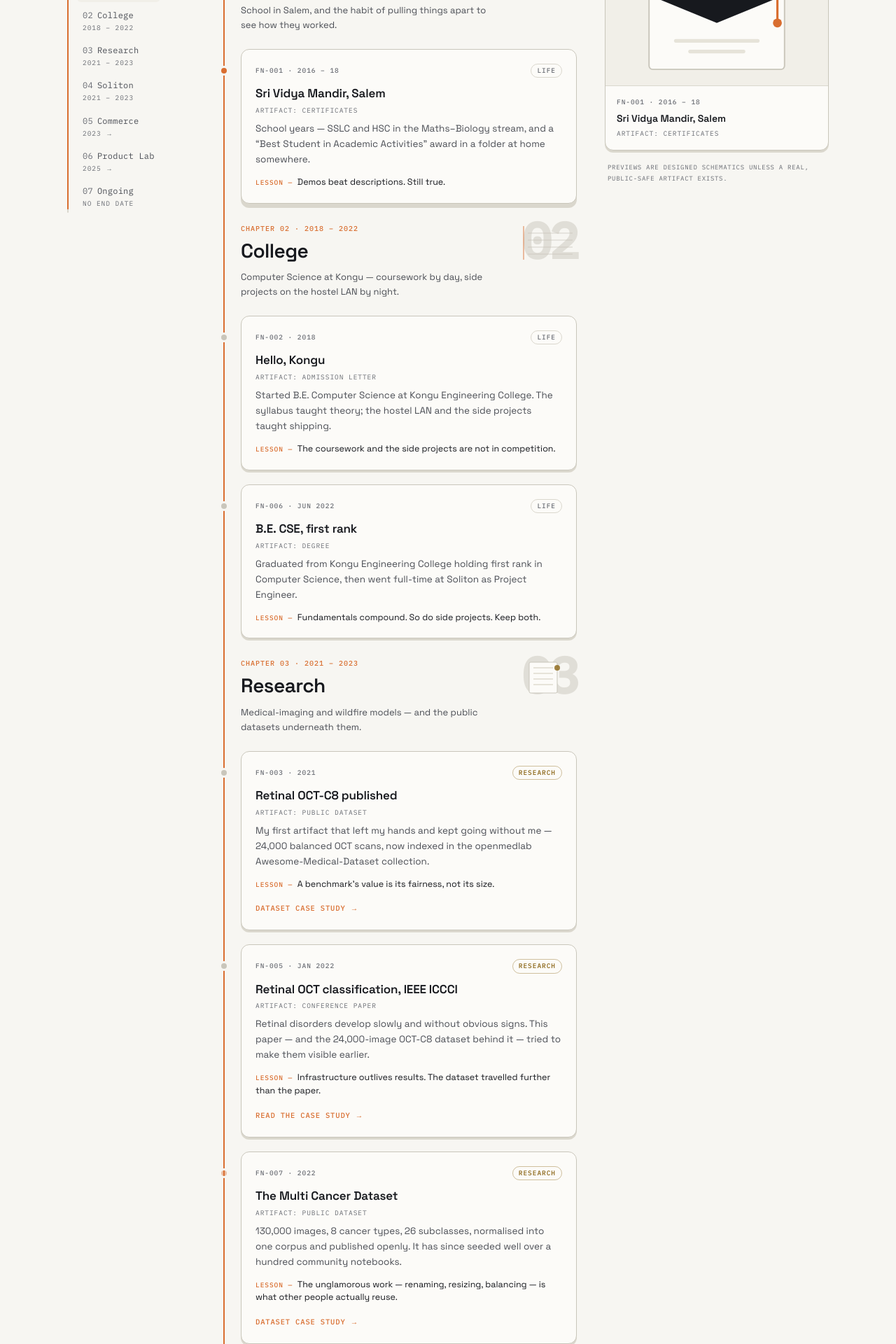
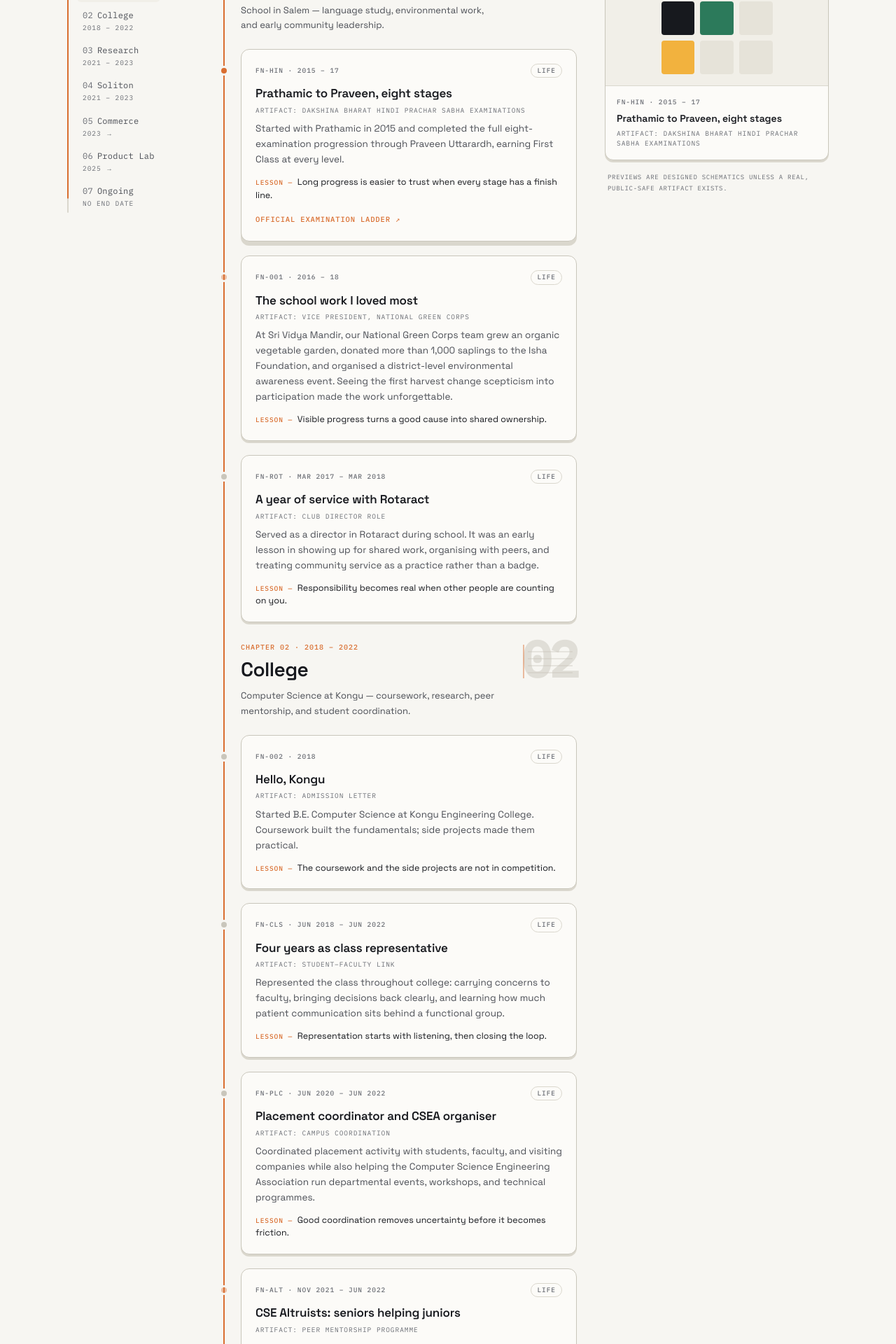
Before and after one commit to osnaren/osnaren, a Next.js app: page /story in a window 1280 px wide. Shown: the part 600-2520 px from the top of the page at 70% size. Built offline with nearby package versions, Linux system fonts and the light colour scheme.

Commit message:
feat(content): 📝 add formative milestones
- Add verified language, environmental, service, and college leadership history.\n- Summarize the strongest evidence on Resume and preserve the full narrative in Story.

```diff
--- a/src/app/resume/page.tsx
+++ b/src/app/resume/page.tsx
@@ -1,5 +1,14 @@
 import { PrintButton } from '@/components/resume/PrintButton';
-import { certifications, datasets, education, experience, languages, publications, skills } from '@/data/resume';
+import {
+  certifications,
+  datasets,
+  education,
+  experience,
+  languages,
+  leadership,
+  publications,
+  skills,
+} from '@/data/resume';
 import { site } from '@/data/site';
 
 import type { Metadata } from 'next';
@@ -183,6 +192,26 @@
             Languages: {languages.join(' · ')}
           </p>
         </section>
+
+        <section aria-labelledby="leadership-heading" className="module-card print-flat p-5 sm:col-span-2">
+          <h2
+            id="leadership-heading"
+            className="text-faint font-mono text-[9.5px] font-medium tracking-widest uppercase"
+          >
+            Block 08 — Leadership &amp; service
+          </h2>
+          <div className="mt-3 grid gap-x-6 gap-y-4 sm:grid-cols-2">
+            {leadership.map((entry) => (
+              <div key={entry.role}>
+                <div className="flex flex-wrap items-baseline justify-between gap-x-3 gap-y-0.5">
+                  <p className="text-[12.5px] leading-snug font-medium">{entry.role}</p>
+                  <p className="text-faint font-mono text-[9.5px] uppercase">{entry.period}</p>
+                </div>
+                <p className="text-muted mt-1 text-[12px] leading-relaxed">{entry.detail}</p>
+              </div>
+            ))}
+          </div>
+        </section>
       </div>
 
       <p className="text-faint mt-6 text-center font-mono text-[10px] tracking-[0.08em] uppercase print:hidden">
--- a/src/data/resume.ts
+++ b/src/data/resume.ts
@@ -132,7 +132,31 @@
   'Kaizen IoT Workshop',
   'Fundamentals of Information Security',
   'Build a Face Recognition Application using Python',
-  'Rashtrabhasha Praveen',
+  'Dakshina Bharat Hindi Prachar Sabha — 8 examinations from Prathamic through Praveen Uttarardh, First Class',
 ] as const;
 
 export const languages = ['Tamil', 'English', 'Kannada', 'Hindi'] as const;
+
+export const leadership = [
+  {
+    role: 'Vice President · National Green Corps',
+    period: '2016 — 2018',
+    detail:
+      'School garden, 1,000+ saplings donated to the Isha Foundation, and a district environmental-awareness event.',
+  },
+  {
+    role: 'Class Representative · Placement Coordinator',
+    period: '2018 — 2022',
+    detail: 'Student–faculty communication and campus placement coordination at Kongu Engineering College.',
+  },
+  {
+    role: 'Founder · CSE Altruists; Executive Member · CSEA',
+    period: '2020 — 2022',
+    detail: 'Peer mentorship for junior students and delivery of departmental technical programmes.',
+  },
+  {
+    role: 'Director · Rotaract',
+    period: '2017 — 2018',
+    detail: 'Peer-led community service and club coordination.',
+  },
+] as const;
--- a/src/data/story-chapters.ts
+++ b/src/data/story-chapters.ts
@@ -25,8 +25,8 @@
     key: 'origins',
     index: '01',
     label: 'Origins',
-    years: '2016',
-    blurb: 'School in Salem, and the habit of pulling things apart to see how they worked.',
+    years: '2015 – 2018',
+    blurb: 'School in Salem — language study, environmental work, and early community leadership.',
     motif: 'grid',
   },
   {
@@ -34,7 +34,7 @@
     index: '02',
     label: 'College',
     years: '2018 – 2022',
-    blurb: 'Computer Science at Kongu — coursework by day, side projects on the hostel LAN by night.',
+    blurb: 'Computer Science at Kongu — coursework, research, peer mentorship, and student coordination.',
     motif: 'margin',
   },
   {
@@ -81,8 +81,13 @@
 
 /** Map each verified field-note ID to the chapter it belongs to. */
 export const noteChapter: Record<string, StoryChapterKey> = {
+  'FN-HIN': 'origins',
   'FN-001': 'origins',
+  'FN-ROT': 'origins',
   'FN-002': 'college',
+  'FN-CLS': 'college',
+  'FN-PLC': 'college',
+  'FN-ALT': 'college',
   'FN-006': 'college',
   'FN-003': 'research',
   'FN-005': 'research',
--- a/src/data/story.ts
+++ b/src/data/story.ts
@@ -11,7 +11,23 @@
   caption: string;
   lesson: string;
   /** schematic rendered in the sticky preview panel */
-  preview: 'route' | 'flames' | 'commerce' | 'toolchain' | 'paper' | 'dataset' | 'camera' | 'garden' | 'school' | 'lab';
+  preview:
+    | 'route'
+    | 'flames'
+    | 'commerce'
+    | 'toolchain'
+    | 'paper'
+    | 'dataset'
+    | 'camera'
+    | 'garden'
+    | 'school'
+    | 'lab'
+    | 'language'
+    | 'sapling'
+    | 'mentorship'
+    | 'coordination'
+    | 'network'
+    | 'service';
   link?: { label: string; href: string; external?: boolean };
   accent?: boolean;
 }
@@ -155,6 +171,19 @@
     preview: 'school',
   },
   {
+    id: 'FN-ALT',
+    year: '2021',
+    date: 'NOV 2021 – JUN 2022',
+    track: 'life',
+    title: 'CSE Altruists: seniors helping juniors',
+    artifact: 'Peer mentorship programme',
+    caption:
+      'Founded and coordinated a Computer Science mentorship programme that paired junior teams with senior mentors for projects, placements, and the parts of college that are easier to navigate with someone beside you.',
+    lesson: 'Useful systems can be social systems too. Make the path easier for the next person.',
+    preview: 'mentorship',
+    accent: true,
+  },
+  {
     id: 'FN-005',
     year: '2022',
     date: 'JAN 2022',
@@ -194,6 +223,30 @@
     link: { label: 'Dataset case study', href: '/projects/retinal-oct-c8' },
   },
   {
+    id: 'FN-PLC',
+    year: '2020',
+    date: 'JUN 2020 – JUN 2022',
+    track: 'life',
+    title: 'Placement coordinator and CSEA organiser',
+    artifact: 'Campus coordination',
+    caption:
+      'Coordinated placement activity with students, faculty, and visiting companies while also helping the Computer Science Engineering Association run departmental events, workshops, and technical programmes.',
+    lesson: 'Good coordination removes uncertainty before it becomes friction.',
+    preview: 'coordination',
+  },
+  {
+    id: 'FN-CLS',
+    year: '2018',
+    date: 'JUN 2018 – JUN 2022',
+    track: 'life',
+    title: 'Four years as class representative',
+    artifact: 'Student–faculty link',
+    caption:
+      'Represented the class throughout college: carrying concerns to faculty, bringing decisions back clearly, and learning how much patient communication sits behind a functional group.',
+    lesson: 'Representation starts with listening, then closing the loop.',
+    preview: 'network',
+  },
+  {
     id: 'FN-002',
     year: '2018',
     date: '2018',
@@ -201,21 +254,47 @@
     title: 'Hello, Kongu',
     artifact: 'Admission letter',
     caption:
-      'Started B.E. Computer Science at Kongu Engineering College. The syllabus taught theory; the hostel LAN and the side projects taught shipping.',
+      'Started B.E. Computer Science at Kongu Engineering College. Coursework built the fundamentals; side projects made them practical.',
     lesson: 'The coursework and the side projects are not in competition.',
     preview: 'school',
+  },
+  {
+    id: 'FN-ROT',
+    year: '2017',
+    date: 'MAR 2017 – MAR 2018',
+    track: 'life',
+    title: 'A year of service with Rotaract',
+    artifact: 'Club director role',
+    caption:
+      'Served as a director in Rotaract during school. It was an early lesson in showing up for shared work, organising with peers, and treating community service as a practice rather than a badge.',
+    lesson: 'Responsibility becomes real when other people are counting on you.',
+    preview: 'service',
   },
   {
     id: 'FN-001',
     year: '2016',
     date: '2016 – 18',
     track: 'life',
-    title: 'Sri Vidya Mandir, Salem',
-    artifact: 'Certificates',
+    title: 'The school work I loved most',
+    artifact: 'Vice President, National Green Corps',
     caption:
-      'School years — SSLC and HSC in the Maths–Biology stream, and a “Best Student in Academic Activities” award in a folder at home somewhere.',
-    lesson: 'Demos beat descriptions. Still true.',
-    preview: 'school',
+      'At Sri Vidya Mandir, our National Green Corps team grew an organic vegetable garden, donated more than 1,000 saplings to the Isha Foundation, and organised a district-level environmental awareness event. Seeing the first harvest change scepticism into participation made the work unforgettable.',
+    lesson: 'Visible progress turns a good cause into shared ownership.',
+    preview: 'sapling',
+    accent: true,
+  },
+  {
+    id: 'FN-HIN',
+    year: '2015',
+    date: '2015 – 17',
+    track: 'life',
+    title: 'Prathamic to Praveen, eight stages',
+    artifact: 'Dakshina Bharat Hindi Prachar Sabha examinations',
+    caption:
+      'Started with Prathamic in 2015 and completed the full eight-examination progression through Praveen Uttarardh, earning First Class at every level.',
+    lesson: 'Long progress is easier to trust when every stage has a finish line.',
+    preview: 'language',
+    link: { label: 'Official examination ladder', href: 'https://www.dbhpscentral.org/books.html', external: true },
   },
 ];
 
```
